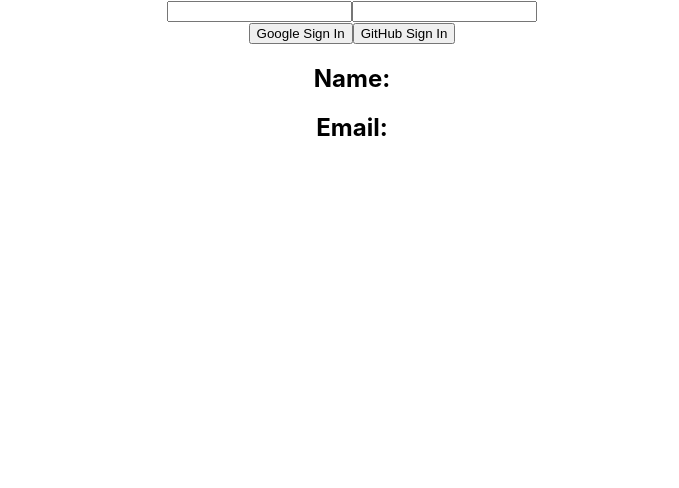
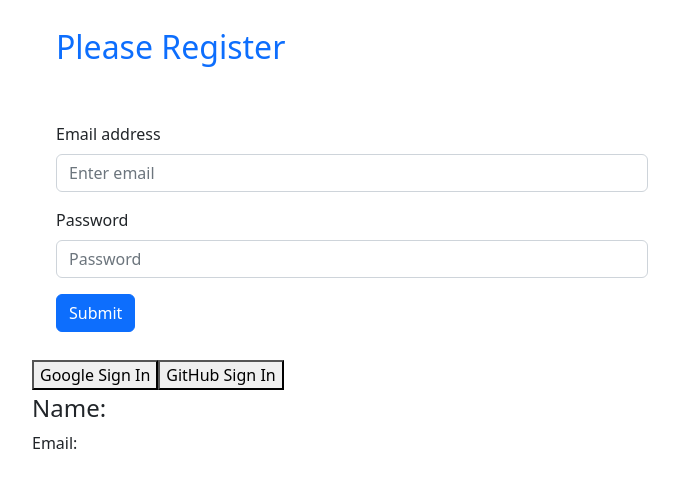
Before and after one commit to nazmussaadatcse/Simple-Firebase-Authentication, a React (Create React App) app: page / in a window 1280 px wide. Shown: the top 488 px of the page, without its empty margins (288-967 px from the left). Built offline with nearby package versions, Linux system fonts and the light colour scheme.

Commit message:
form validation

```diff
--- a/package.json
+++ b/package.json
@@ -6,8 +6,10 @@
     "@testing-library/jest-dom": "^5.16.5",
     "@testing-library/react": "^13.4.0",
     "@testing-library/user-event": "^13.5.0",
+    "bootstrap": "^5.2.3",
     "firebase": "^9.14.0",
     "react": "^18.2.0",
+    "react-bootstrap": "^2.6.0",
     "react-dom": "^18.2.0",
     "react-scripts": "5.0.1",
     "web-vitals": "^2.1.4"
--- a/src/App.js
+++ b/src/App.js
@@ -1,72 +1,141 @@
 import './App.css';
 import app from './firebase.init';
-import {getAuth, GithubAuthProvider, GoogleAuthProvider, signInWithPopup, signOut} from 'firebase/auth';
+import { createUserWithEmailAndPassword, getAuth, GithubAuthProvider, GoogleAuthProvider, signInWithPopup, signOut } from 'firebase/auth';
 import { useState } from 'react';
+import 'bootstrap/dist/css/bootstrap.min.css';
+import Button from 'react-bootstrap/Button';
+import Form from 'react-bootstrap/Form';
+
 
 // Initialize Firebase Authentication and get a reference to the service
 
 const auth = getAuth(app);
 function App() {
 
-  const [user, setUser]= useState({});
+  const [user, setUser] = useState({});
   const googleProvider = new GoogleAuthProvider();
   const githubProvider = new GithubAuthProvider();
+  const [email, setEmail] = useState('');
+  const [password, setPassword] = useState('');
+  const [validated, setValidated] = useState(false);
+  const [error, setError] = useState('');
 
 
-  const handleGoogleSignIn =()=>{
-    signInWithPopup(auth,googleProvider)
-    .then(result=>{
+
+  const handleGoogleSignIn = () => {
+    signInWithPopup(auth, googleProvider)
+      .then(result => {
         const user = result.user;
         setUser(user);
         console.log('google');
         console.log(user);
       })
-    .catch(error=>{
-      console.error('error',error);
+      .catch(error => {
+        console.error('error', error);
       })
   }
 
-  const handleGithubSignIn=()=>{
-    signInWithPopup(auth,githubProvider)
-    .then(result=>{
+  const handleGithubSignIn = () => {
+    signInWithPopup(auth, githubProvider)
+      .then(result => {
         const user = result.user;
         setUser(user);
         console.log('Github');
         console.log(user);
       })
-    .catch(error=>{
+      .catch(error => {
         console.error(error);
       })
   }
 
-  const handleSignOut =()=>{
+  const handleSignOut = () => {
     signOut(auth)
-    .then(()=>{
+      .then(() => {
         setUser({});
       })
-    .catch(error=>{
+      .catch(error => {
         setUser({});
       })
   }
 
+  const handleEmailChange = (event) => {
+    setEmail(event.target.value);
+  }
+  const handlePasswordChange = (event) => {
+    setPassword(event.target.value);
+  }
+
+
+
+  const handleFormSubmit = event => {
+    event.preventDefault();
+    const form = event.currentTarget;
+
+    if (form.checkValidity() === false) {
+      event.stopPropagation();
+      return;
+    }
+    if(!/(?=.*?[#?!@$%^&*-])/.test(password)){
+      setError('Special Char Required!');
+      return;
+    }
+    setValidated(true);
+    setError('');
+
+
+    createUserWithEmailAndPassword(auth, email, password)
+      .then(result => {
+        const user = result.user;
+        console.log(user);
+      })
+      .catch(error => {
+        console.error(error);
+      })
+    event.preventDefault();
+  }
+
   return (
-    <div className="App">
-      <form>
-        <input type="email" name="" id="" />
-        <input type="password" name="" id="" />
-      </form>
+    <div className="">
+
+      <div className="registration w-50 mx-auto mt-1">
+        <h2 className='text-primary p-4'>Please Register</h2>
+        <Form noValidate validated={validated} onSubmit={handleFormSubmit} className='p-4'>
+          <Form.Group className="mb-3" controlId="formBasicEmail">
+            <Form.Label>Email address</Form.Label>
+            <Form.Control onBlur={handleEmailChange} type="email" placeholder="Enter email" required />
+            <Form.Control.Feedback type="invalid">
+              Please provide a valid Email.
+            </Form.Control.Feedback>
+          </Form.Group>
+
+          <Form.Group className="mb-3" controlId="formBasicPassword">
+            <Form.Label>Password</Form.Label>
+            <Form.Control onBlur={handlePasswordChange} type="password" placeholder="Password" required />
+            <Form.Control.Feedback type="invalid">
+              Please provide a valid Password.
+            </Form.Control.Feedback>
+          </Form.Group>
+
+          <p className='text-danger'>{error}</p>
+          <Button variant="primary" type="submit">
+            Submit
+          </Button>
+        </Form>
+      </div>
 
       {
-        user.uid? <button onClick={handleSignOut}>Sign Out</button>:
-        <>
+        user.uid ? <button className='w-50 mx-auto mt-1' onClick={handleSignOut}>Sign Out</button> :
+          <div className='w-50 mx-auto mt-1'>
             <button onClick={handleGoogleSignIn}>Google Sign In</button>
             <button onClick={handleGithubSignIn}>GitHub Sign In</button>
-        </>
+          </div>
       }
 
-      <h2>Name: {user.displayName}</h2>
-      <h2>Email: {user.email}</h2>
+      <div className='w-50 mx-auto mt-1'>
+        <h4>Name: {user.displayName}</h4>
+        <p>Email: {user.email}</p>
         <img src={user.photoURL} alt="" />
+      </div>
     </div>
   );
 }
```
Also changed, not shown: 1 other file (tests, documents, lock files or other folders). Lines whose indentation alone changed are shown as unchanged.
